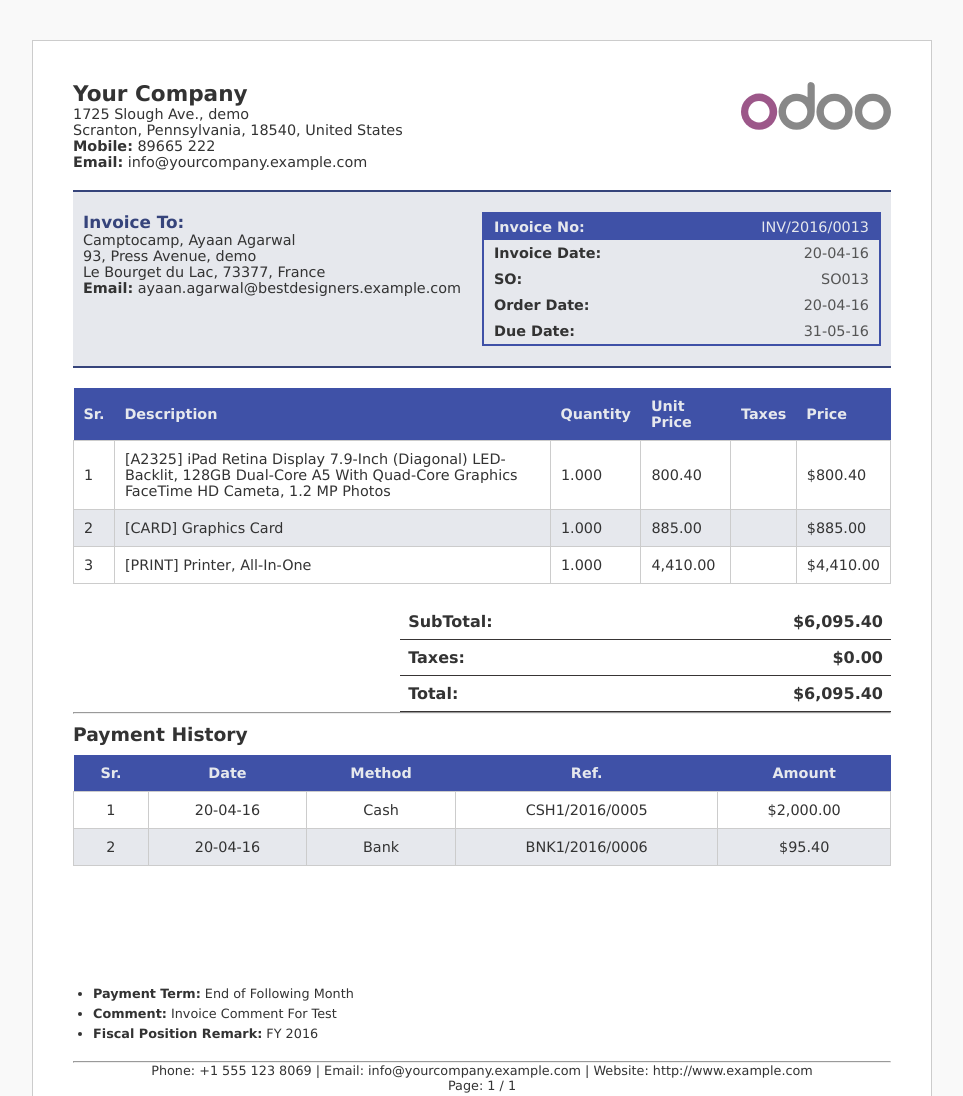
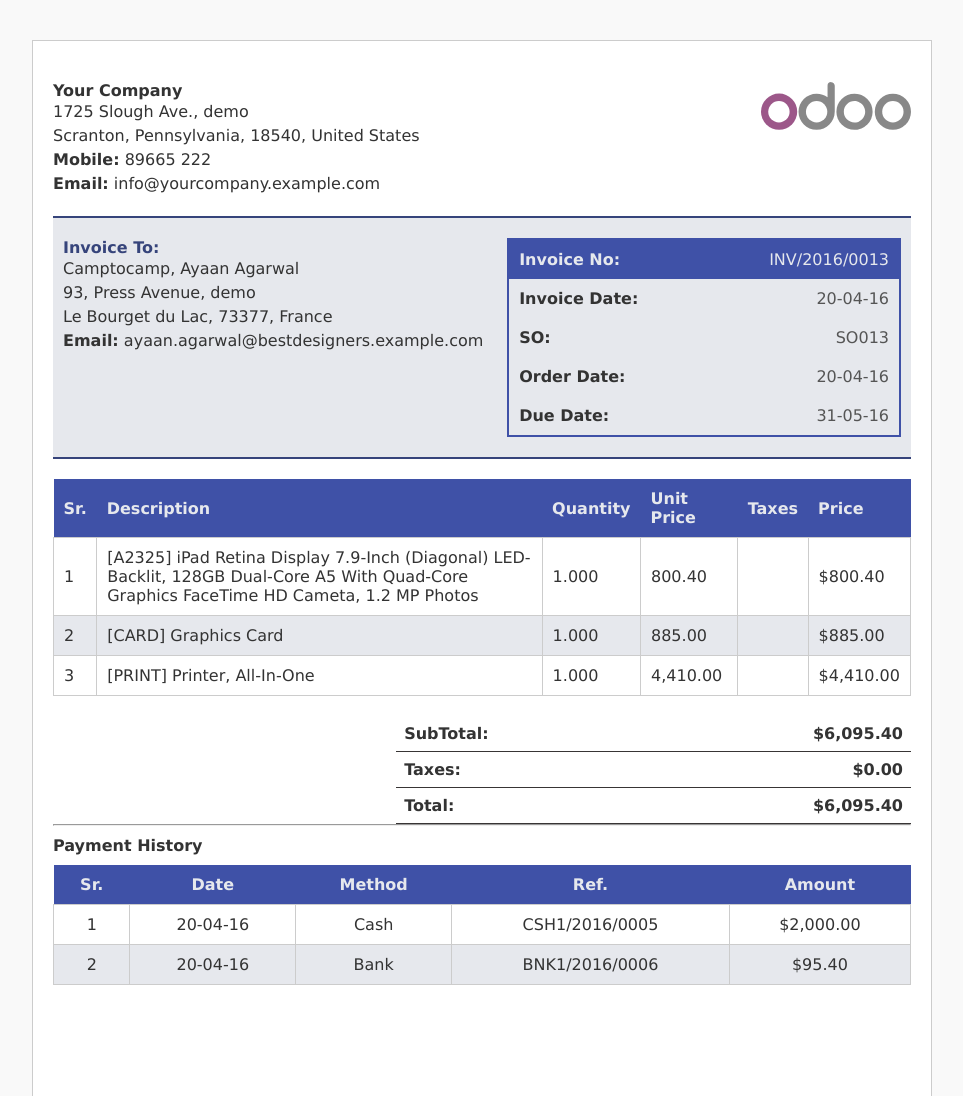
Before and after one commit to DS-Popeye/Odoo_Invoice, a plain HTML site: page MD RABIUL AWAL SHUVO/index.html in a window 1280 px wide. Shown: the top 1096 px of the page, without its empty margins (158-1121 px from the left). Drawn offline with Linux system fonts and the light colour scheme.

Commit message:
Update index.html

```diff
--- a/MD RABIUL AWAL SHUVO/index.html
+++ b/MD RABIUL AWAL SHUVO/index.html
@@ -11,6 +11,7 @@
             margin: 0;
             padding: 0;
             box-sizing: border-box;
+            font-size: 1rem;
         }
 
         :root {
@@ -34,7 +35,7 @@
             max-width: 900px;
             margin: auto;
             background: white;
-            padding: 40px 40px;
+            padding: 40px 20px;
             border: 1px solid #ccc;
         }
 
@@ -56,7 +57,7 @@
 
         .invoice-info {
             font-size: 0.9em;
-            width: 50%;
+            width: 47%;
             border: 2px solid var(--tableTopColor);
         }
 
@@ -66,7 +67,7 @@
         }
 
         .invoice-info td {
-            padding: 5px 10px;
+            padding: 10px 10px;
         }
 
         .items,
@@ -187,11 +188,13 @@
         <header>
             <div style="font-size: 0.9em;">
                 <h2>Your Company</h2>
-                <p>1725 Slough Ave., demo<br>
+                <p style="line-height: 1.5;">
+                    1725 Slough Ave., demo<br>
                     Scranton, Pennsylvania, 18540, United States<br>
                     <span class="bold">Mobile:</span> 89665 222<br>
                     <span class="bold">Email:</span> info@yourcompany.example.com
                 </p>
+
             </div>
             <div>
                 <svg xmlns="http://www.w3.org/2000/svg" width="150" height="50" viewBox="0 0 600 191">
@@ -217,7 +220,7 @@
         <div class="invoice-details">
             <div style="font-size: 0.9em;">
                 <h3 style="color: var(--invoiceTextColor);">Invoice To:</h3>
-                <p>Camptocamp, Ayaan Agarwal<br>
+                <p style="line-height: 1.5;">Camptocamp, Ayaan Agarwal<br>
                     93, Press Avenue, demo<br>
                     Le Bourget du Lac, 73377, France<br>
                     <span class="bold">Email:</span> ayaan.agarwal@bestdesigners.example.com
@@ -226,7 +229,8 @@
             <div class="invoice-info">
                 <table>
                     <tr class="tablecolor">
-                        <td><strong class="start textcolor">Invoice No:</strong></td>
+                        <td><strong class="start textcolor">Invoice
+                                No:</strong></td>
                         <td class="end textcolor">INV/2016/0013</td>
                     </tr>
                     <tr>
@@ -247,7 +251,6 @@
                     </tr>
                 </table>
             </div>
-
         </div>
 
         <table class="items">
```
